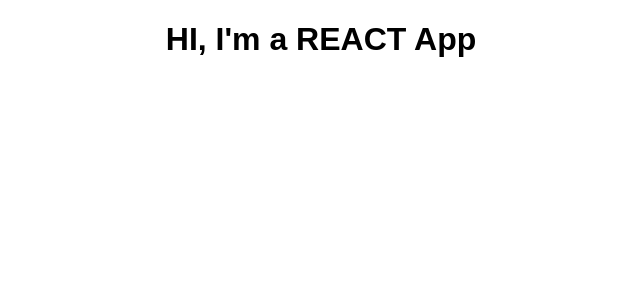
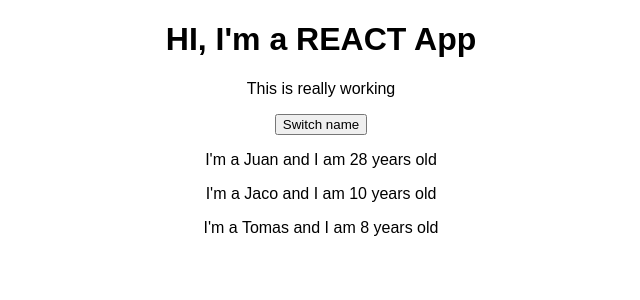
Before and after one commit to juadel/burgerbuilder-react, a React (Create React App) app: page / in a window 1280 px wide. Shown: the top 300 px of the page, without its empty margins (319-959 px from the left). Built offline with nearby package versions, Linux system fonts and the light colour scheme.

Commit message:
State and setState

```diff
--- a/src/App.js
+++ b/src/App.js
@@ -1,14 +1,44 @@
 import React, { Component } from 'react';
 import logo from './logo.svg';
 import './App.css';
+import Person from './Person/Person';
 
 class App extends Component {
+
+  state = {
+    persons: [
+      {name: 'Juan', age: 28},
+      {name: 'Jaco', age: 10},
+      {name: 'Tomas', age: 8}
+    ]
+  }
+
+  switchNameHandler = () =>{
+
+    // DONT DO this this.state.persons[0].name ="Carolina";
+    this.setState({
+     persons: [
+      {name: 'Carolina', age: 32},
+      {name: 'Jaco', age: 10},
+      {name: 'Tomas', age: 8}
+     ]
+  })
+  }
+
   render() {
     return (
       <div className="App">
         <h1>HI, I'm a REACT App</h1>
+        <p> This is really working</p>
+
+        <button onClick= {this.switchNameHandler}>Switch name</button>
+        <Person name={this.state.persons[0].name} age ={this.state.persons[0].age}/>
+        <Person name={this.state.persons[1].name} age ={this.state.persons[1].age}/>
+        <Person name={this.state.persons[2].name} age ={this.state.persons[2].age}/>
+
       </div>
     );
+    //return React.createElement('div',{className:"App"},React.createElement('h1',null,'Does this works now'))
   }
 }
 
--- /dev/null
+++ b/src/Person/Person.js
@@ -0,0 +1,13 @@
+import React from 'react';
+
+
+const person = (props) => {
+    return (
+    <div>
+    <p>I'm a {props.name} and I am {props.age} years old</p>
+    <p>{props.children}</p>
+    </div>
+    )
+};
+
+export default person;
```
